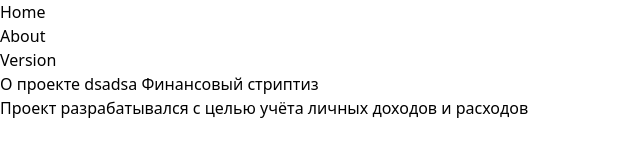
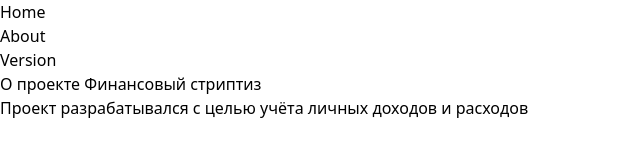
Before and after one commit to MokhovEvgeniiGennadevich/2023-stripkun.com, a Next.js app in the folder frontend-monolith-nextjs14/: page /about in a window 1280 px wide. Shown: the top 162 px of the page, without its empty margins (0-640 px from the left). Built offline with nearby package versions, Linux system fonts and the light colour scheme.

Commit message:
fix: delete shit

```diff
--- a/frontend-monolith-nextjs14/app/about/page.tsx
+++ b/frontend-monolith-nextjs14/app/about/page.tsx
@@ -1,7 +1,7 @@
 export default function AboutPage() {
   return (
     <div>
-      <h1>О проекте dsadsa Финансовый стриптиз</h1>
+      <h1>О проекте Финансовый стриптиз</h1>
 
       <p>
         Проект разрабатывался с целью учёта личных доходов и
```
